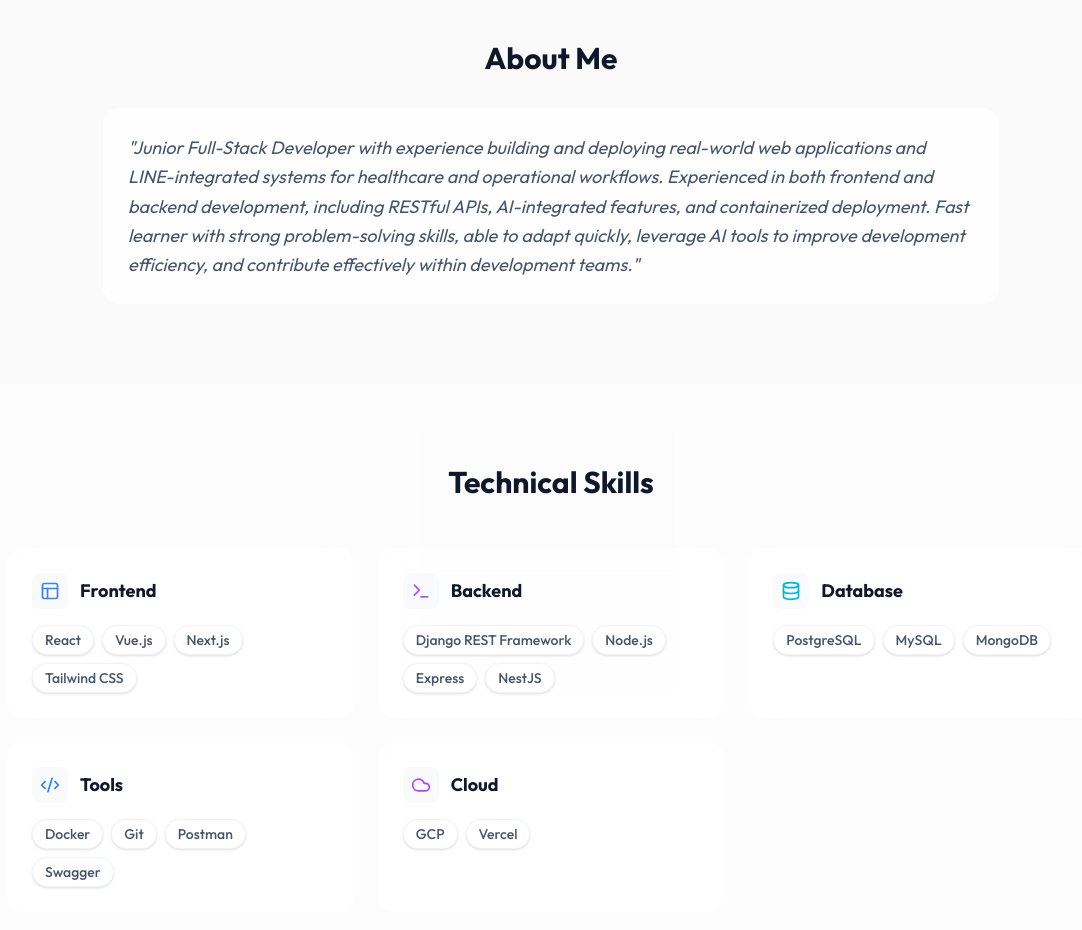
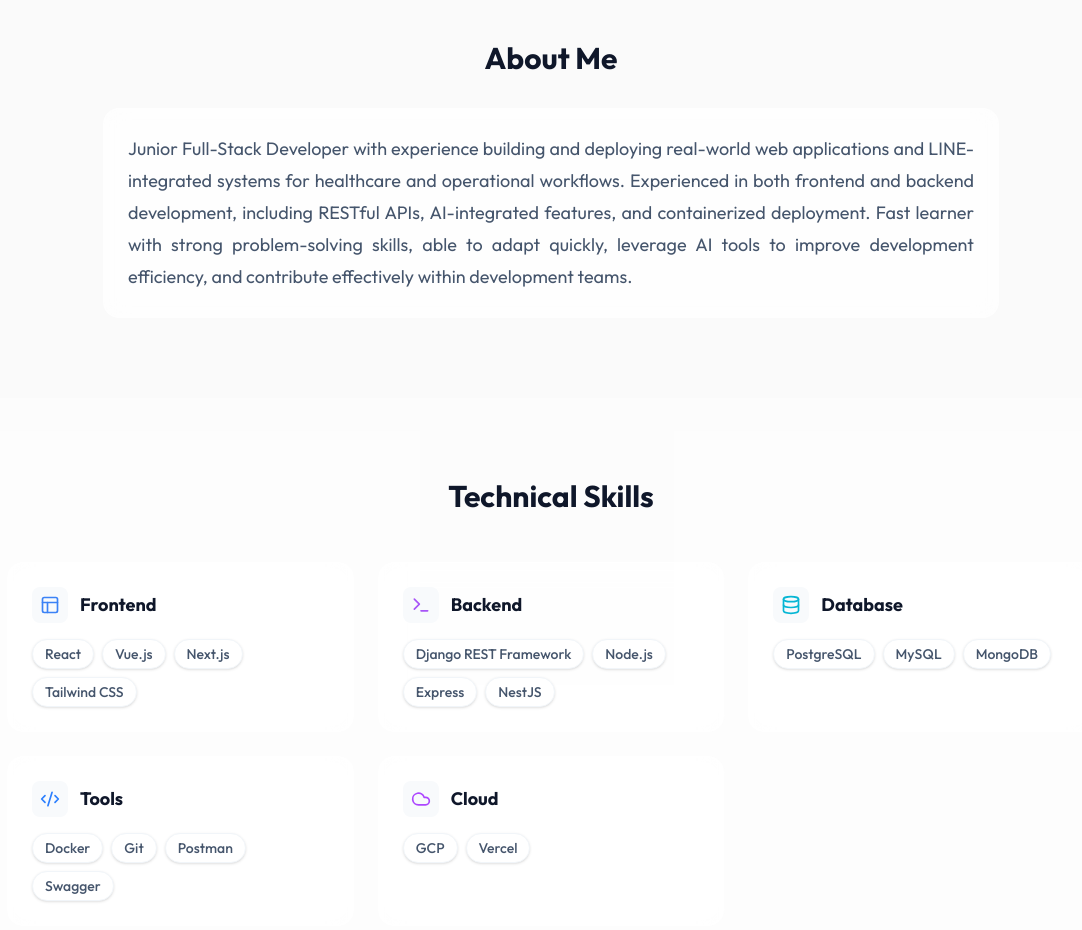
Before and after one commit to chanmathaearth/portfolio_chanmatha, a React (Vite) app: page / in a window 1280 px wide. Shown: the part 840-1770 px from the top of the page, without its empty margins (89-1171 px from the left). Built offline with nearby package versions, Linux system fonts and the light colour scheme.

Commit message:
feat:about edit spacing on text

```diff
--- a/src/sections/About.tsx
+++ b/src/sections/About.tsx
@@ -7,8 +7,8 @@
       <div className="max-w-4xl mx-auto">
         <h2 className="text-3xl font-bold mb-8 text-center">About Me</h2>
         <div className="glass-card">
-          <p className="text-lg leading-relaxed text-slate-600 italic">
-            "{portfolioData.summary}"
+          <p className="text-lg leading-8 text-slate-600 text-justify">
+            {portfolioData.summary}
           </p>
         </div>
       </div>
```
